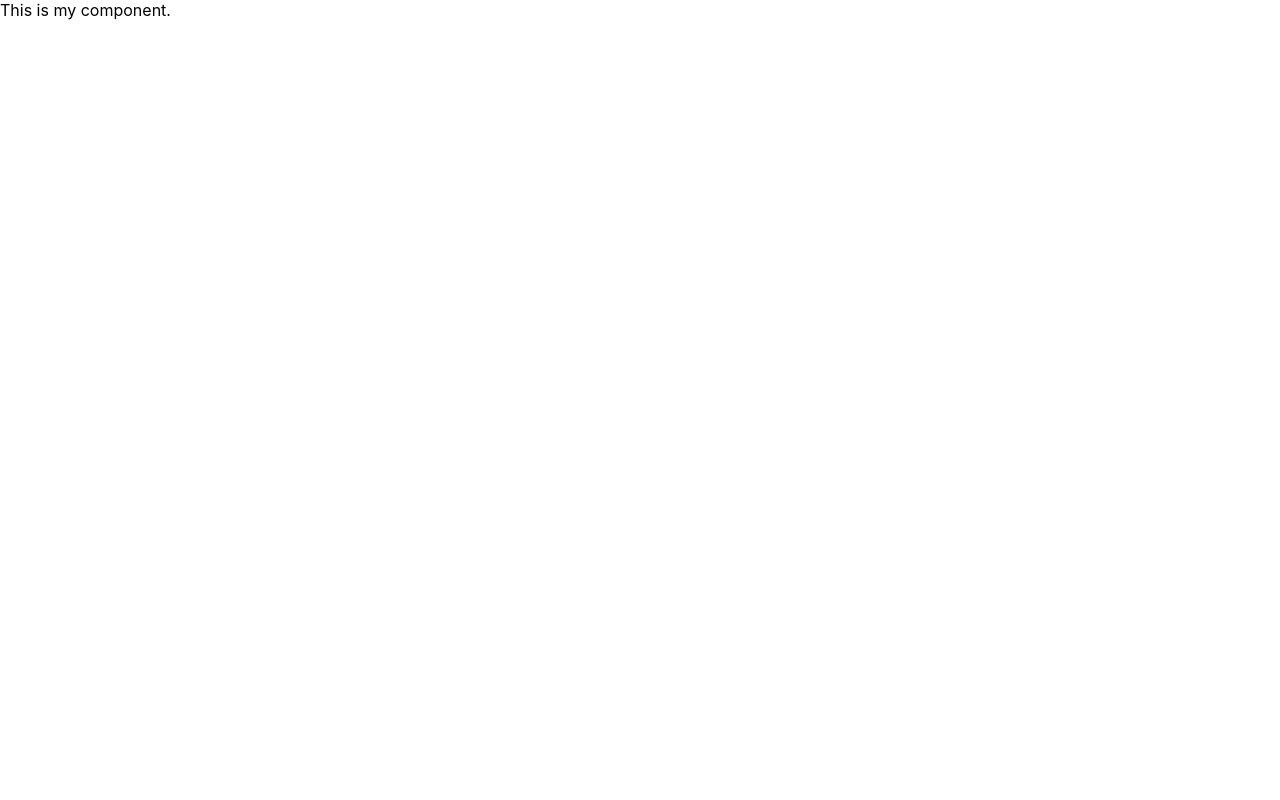
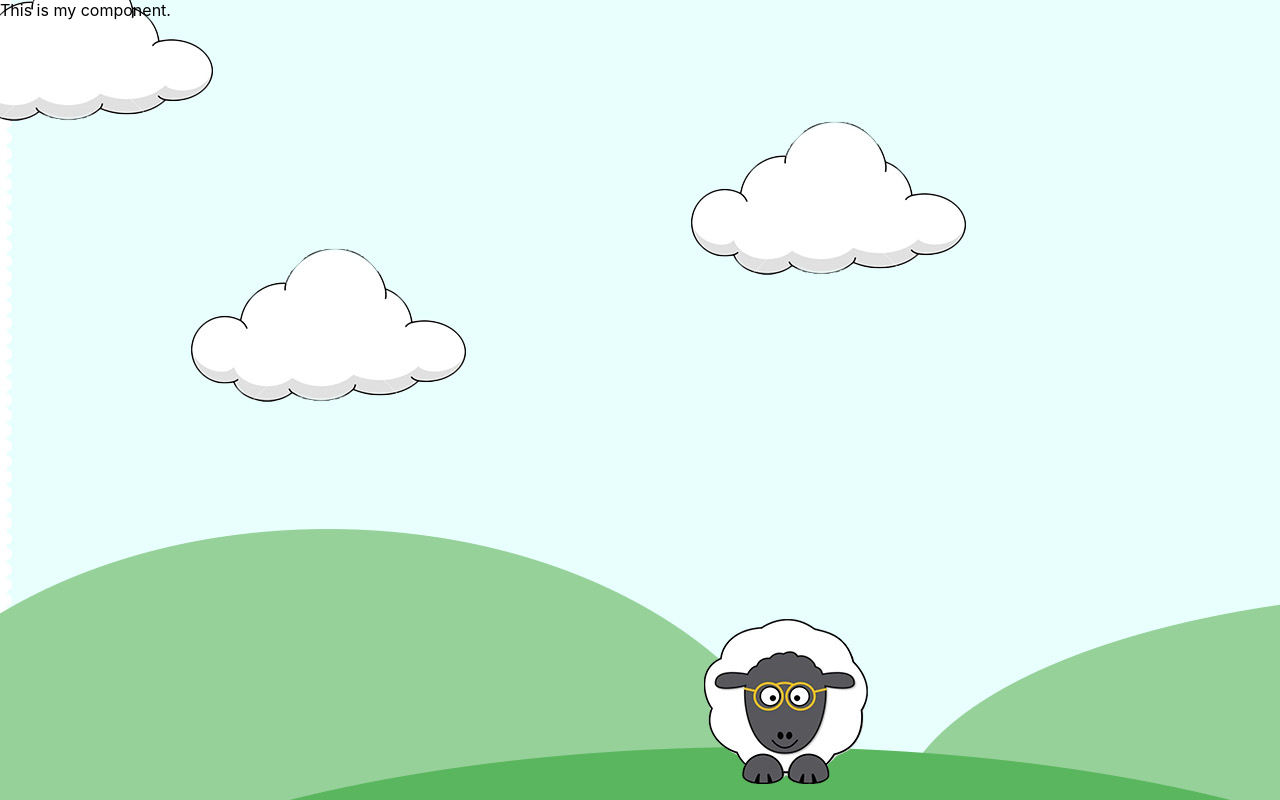
Before and after one commit to RokiSeydi/ewe4you-1, a React (Create React App) app: page / in a window 1280 px wide. Built offline with nearby package versions, Linux system fonts and the light colour scheme.

Commit message:
background fixed

```diff
--- a/src/App.jsx
+++ b/src/App.jsx
@@ -1,5 +1,5 @@
 import React, { Component } from 'react';
-//import styles from './App.module.scss';
+import styles from './App.module.scss';
 
 class App extends Component {
   render() {
--- a/src/App.scss
+++ /dev/null
@@ -1,5 +0,0 @@
-body {
-  background-image: url(./img/ewe4you.jpg);
-  background-size: cover;
-  background-repeat: no-repeat;
-}
--- a/src/index.css
+++ b/src/index.css
@@ -5,7 +5,12 @@ body {
     sans-serif;
   -webkit-font-smoothing: antialiased;
   -moz-osx-font-smoothing: grayscale;
-
+    background-image: url("./img/ewe4you.jpg");
+    background-size: auto;
+    background-repeat: no-repeat;
+    position: fixed;
+    min-width: 100vw;
+    min-height: 100vh;
 }
 
 code {
```
